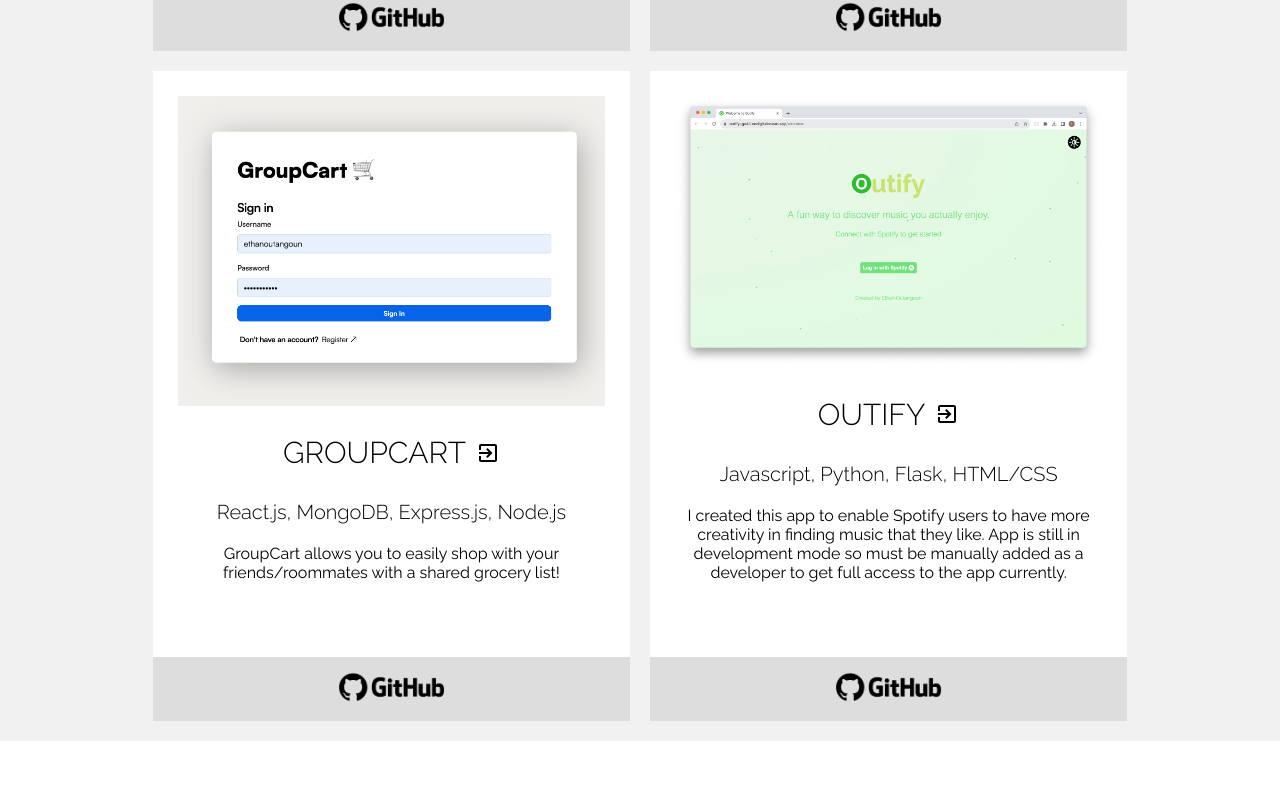
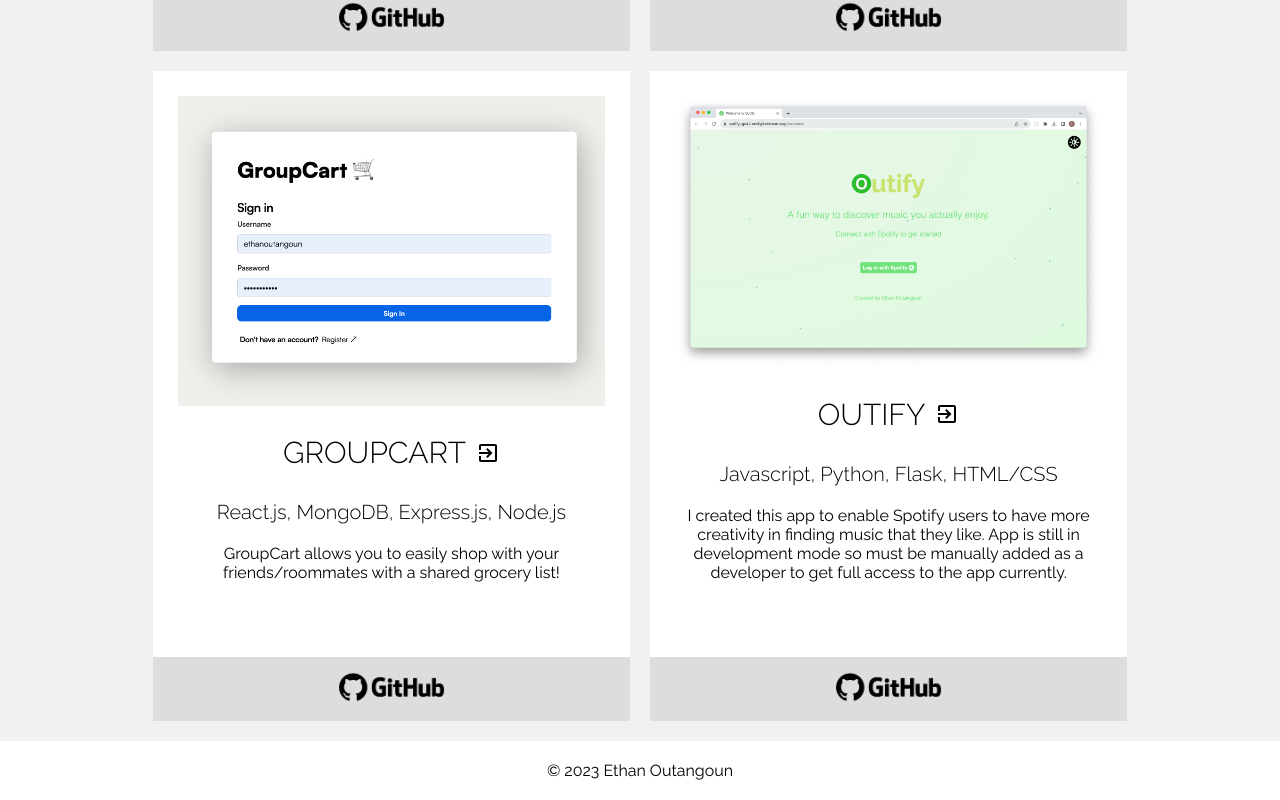
Before and after one commit to ethanoutangoun/ethanoutangoun, a React (Create React App) app: page / in a window 1280 px wide. Shown: the part 1058-1858 px from the top of the page. Before the commit the page ends 1799 px from the top, so only its background shows below. Built offline with nearby package versions, Linux system fonts and the light colour scheme.

Commit message:
add footer

```diff
--- a/src/App.js
+++ b/src/App.js
@@ -1,11 +1,13 @@
 import Intro from "./Intro";
 import Featured from "./Featured";
+import Footer from "./Footer";
 
 const App = () => {
   return (
     <div className="app">
       <Intro />
       <Featured />
+      <Footer />
     </div>
   );
 };
--- /dev/null
+++ b/src/Footer.js
@@ -0,0 +1,5 @@
+const Footer = () => {
+  return <div className="footer">© 2023 Ethan Outangoun</div>;
+};
+
+export default Footer;
--- a/src/index.css
+++ b/src/index.css
@@ -265,3 +265,12 @@ code {
 .github-section img:hover {
   transform: scale(1);
 }
+
+
+.footer{
+  display: flex;
+  justify-content: center;
+  align-items: center;
+
+  padding: 20px;
+}
```
